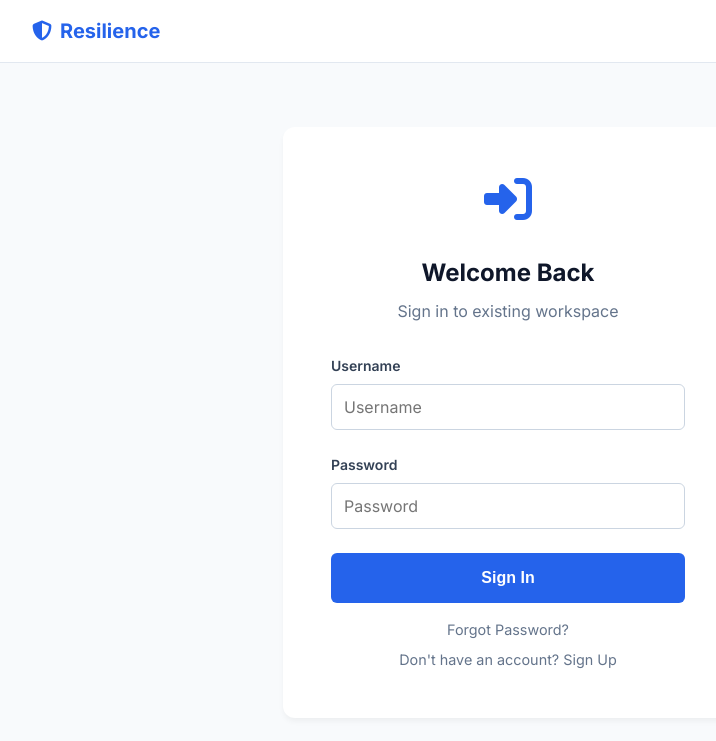
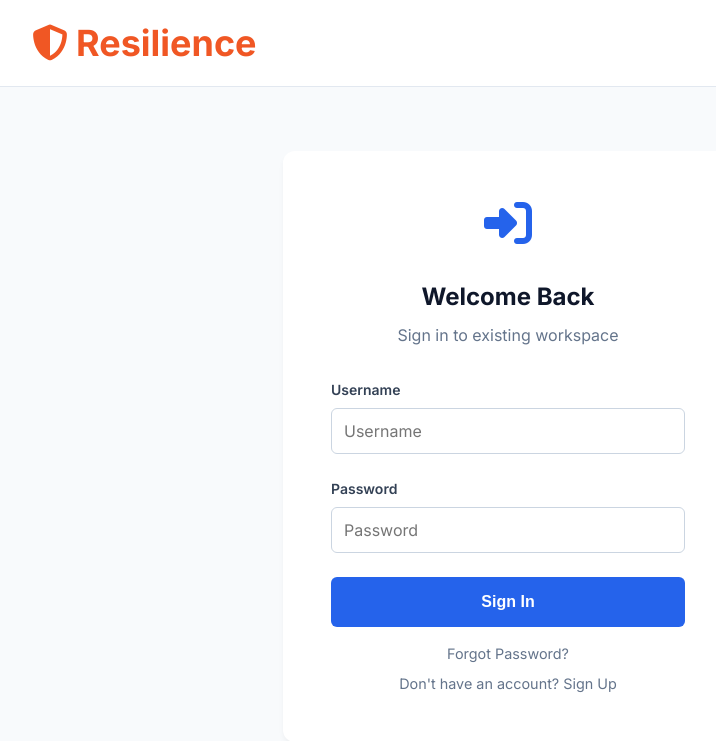
Before and after one commit to Aparnamuppanamaven/Resilience_updated, a Django app: page /login/ in a window 1280 px wide. Shown: the top 741 px of the page, without its empty margins (132-848 px from the left). Run offline with Django 5.2, Linux system fonts and the light colour scheme; parts of the project's set-up code (start-up, migrations or seed data) failed here and were passed over.

Commit message:
logo color change

```diff
--- a/core/templates/core/login.html
+++ b/core/templates/core/login.html
@@ -78,7 +78,7 @@
 <nav class="landing-nav" style="background: white; border-bottom: 1px solid #e2e8f0;">
     <div class="container nav-container">
         <div class="logo">
-            <i class="fa-solid fa-shield-halved" style="color: #2563eb;"></i> Resilience
+            <i class="fa-solid fa-shield-halved"></i> Resilience
         </div>
     </div>
 </nav>
--- a/static/css/styles.css
+++ b/static/css/styles.css
@@ -73,16 +73,16 @@ body {
     gap: var(--spacing-sm);
     padding: var(--spacing-md) var(--spacing-sm);
     margin-bottom: var(--spacing-lg);
-    font-size: 1.25rem;
+    font-size: 1.65rem;
     font-weight: 700;
-    color: var(--primary-color);
+    color: #f05724;
     border-radius: 8px;
 }
 
 /* Sidebar logo colors */
 .sidebar-header .logo-icon,
 .sidebar-header .logo-text {
-    color: var(--primary-color) !important;
+    color: #f05724;
 }
 
 .sidebar-header:hover .logo-icon,
@@ -785,8 +785,9 @@ body {
 
 .logo {
     font-weight: 700;
-    font-size: 1.25rem;
-    color: var(--primary-color);
+    font-size: 2.25rem;
+   /* color: var(--primary-color);*/
+    color: #f05724;
     display: flex;
     align-items: center;
     gap: 0.5rem;
```
